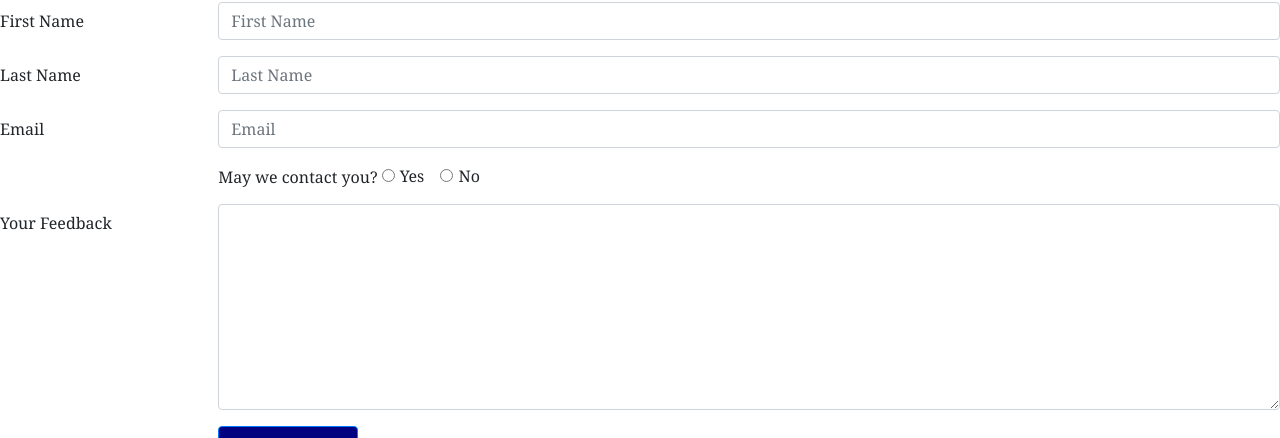
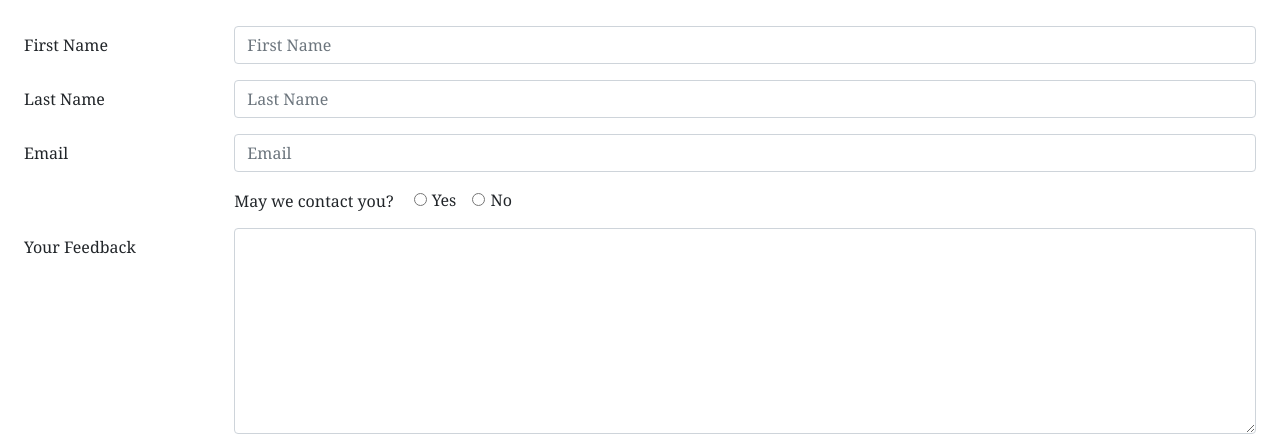
Before and after one commit to KitaGaither/RelaxationSpa, a website: page contact.html in a window 1280 px wide. Shown: the part 362-800 px from the top of the page. Drawn offline with nearby package versions, Linux system fonts and the light colour scheme; files whose address does not match are found by name.

Commit message:
Fixed form margins

```diff
--- a/contact.html
+++ b/contact.html
@@ -101,7 +101,7 @@
 </div>
   </nav>
 
-  <div class="container">
+  <div class="container text-center">
     <div class="row">
       <div class="col-sm-12">
         <h2 class="text-center">Here's How To Get In Touch!</h2>
@@ -109,7 +109,7 @@
     </div>
   </div>
 
-  <form>
+  <form class="ml-4 mr-4 mt-4 mb-4">
     <div class="form-group row">
       <label for="firstName" class="col-md-2 col-form-label">First Name</label>
       <div class="col-md-10">
@@ -132,7 +132,7 @@
     <div class="form-group row">
       <div class="col offset-md-2">
         May we contact you?
-        <div class="form-check form-check-inline">
+        <div class="form-check form-check-inline ml-3">
           <input type="radio" class="form-check-input" id="contactYes" name="contactRadios" value="yes" />
           <label for="contactYes" class="form-check-label">Yes</label>
         </div>
```
